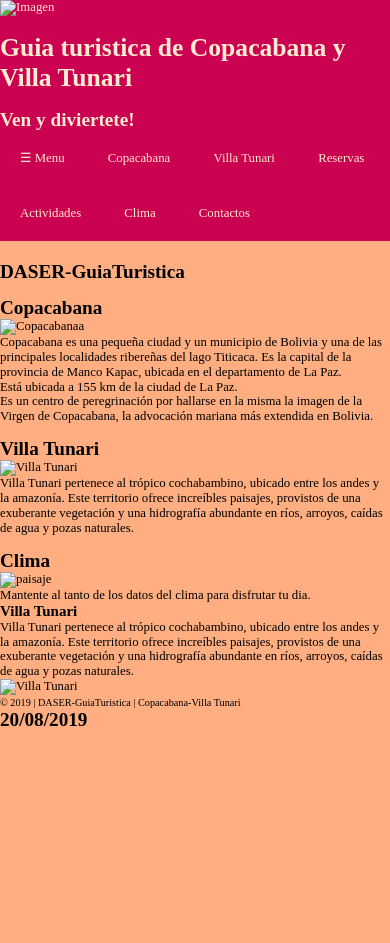
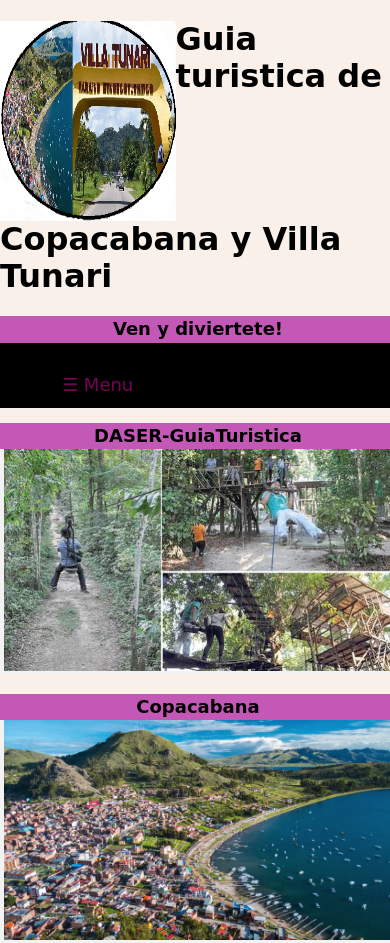
Before and after one commit to Dayana998/TecnologiaWeb, a plain HTML site: page asignaciones/asignacion5/loyunt2.html in a window 390 px wide. Shown: the top 943 px of the page. Before the commit the page ends 844 px from the top, so only its background shows below. Drawn offline with Linux system fonts and the light colour scheme; files that its build step writes are made by us from their sources; files whose address does not match are found by name.

Commit message:
awrtyjmnbv

```diff
--- /dev/null
+++ b/asignaciones/asignacion5/css/large.css
@@ -0,0 +1,76 @@
+body {
+    font-family: cursive;
+  }
+  .navigation li:first-child {
+    display: none;
+  }
+  ul {
+      font-size: 18px;
+      font-family: cursive;
+      list-style-type: none;
+      margin: 0;
+      padding: 0;
+      overflow: hidden;
+      background-color: #000000;
+    }
+
+    li {
+      float: left;
+      align-self: center;
+    }
+
+    li a {
+      align-self: center;
+      display: block;
+      color: white;
+      text-align: center;
+      margin-top: 20px;
+      padding: 14px 16px;
+      text-decoration: none;
+      margin-left: 50px;
+    }
+
+    /* Change the link color to #111 (black) on hover */
+    li a:hover {
+      background-color: #cdbace;
+      color: #000000;
+
+    }
+
+    section{
+      padding-left: 1%;
+      padding-right: 1%;
+      padding-bottom: 1%;
+      background-color: #F2F2F2;
+      width: 100%;
+      display: inline-block;
+    }
+    div img{
+      background-color: #cb0252;
+      display: block;
+      float: left;
+      width: 45%;
+    }
+
+    div p {
+      font-size: 20px;
+      padding-top: 8%;
+      margin-right: 5%;
+      float: right;
+      display:  block;
+      width: 45%;
+    }
+
+    h2{
+      margin-bottom: 0%;
+      font-size: 35px;
+      text-align: center;
+      background-color: #aa0b9da9;
+      padding: 3px;
+    }
+
+    footer {
+      background-color: #cb0252;
+      color: #f0e6df;
+      text-align: center;
+    }
--- /dev/null
+++ b/asignaciones/asignacion5/css/medium.css
@@ -0,0 +1,76 @@
+body {
+    font-family: cursive;
+  }
+  .navigation li:first-child {
+    display: none;
+  }
+  ul {
+      font-size: 18px;
+      font-family: cursive;
+      list-style-type: none;
+      margin: 0;
+      padding: 0;
+      overflow: hidden;
+      background-color: #000000;
+    }
+
+    li {
+      float: left;
+      align-self: center;
+    }
+
+    li a {
+      align-self: center;
+      display: block;
+      color: white;
+      text-align: center;
+      margin-top: 20px;
+      padding: 14px 16px;
+      text-decoration: none;
+      margin-left: 50px;
+    }
+
+    /* Change the link color to #111 (black) on hover */
+    li a:hover {
+      background-color: #cdbace;
+      color: #000000;
+
+    }
+
+    section{
+      padding-left: 1%;
+      padding-right: 1%;
+      padding-bottom: 1%;
+      background-color: #F2F2F2;
+      width: 100%;
+      display: inline-block;
+    }
+    div img{
+      background-color: #cb0252;
+      display: block;
+      float: left;
+      width: 45%;
+    }
+
+    div p {
+      font-size: 20px;
+      padding-top: 8%;
+      margin-right: 5%;
+      float: right;
+      display:  block;
+      width: 45%;
+    }
+
+    h2{
+      margin-bottom: 0%;
+      font-size: 35px;
+      text-align: center;
+      background-color: #aa0b9da9;
+      padding: 3px;
+    }
+
+    footer {
+      background-color: #cb0252;
+      color: #f0e6df;
+      text-align: center;
+    }
--- /dev/null
+++ b/asignaciones/asignacion5/css/pequeño.css
@@ -0,0 +1,65 @@
+@media screen and (max-width: 768px) {
+    body {
+        background: #faf0ea;
+        font-family: cursive;
+      }
+    section img {
+        float: left;
+        display : block;
+        width: 100%;
+    }
+    section{
+
+        width: 100%;
+    }
+   section p{
+        float: left;
+        display: block;
+        width: 100%;
+        padding: 1%;
+        font-size: 13px;
+        text-align: center;
+    }
+    h2 {
+        width: 100%;
+        font-size: 18px;
+    }
+
+    nav {
+        margin: 0 auto;
+        max-width: 760px;
+        background-color: #cb0252;
+    }
+    .navigation {
+        list-style: none;
+        text-align: center;
+        padding: 0;
+    }
+    .navigation li:first-child {
+        display: block;
+    }
+
+    .navigation li {
+        display: none;
+    }
+    .navigation a {
+        flex-direction: column;
+        display: block;
+        color:#760553;
+        padding: 0.75rem;
+        text-align: center;
+        text-decoration: none;
+    }
+    .navigation a:hover {
+        color: #380a52;
+        background-color: #fff;
+        font-weight: 700;
+    }
+
+    /* the onclick JS toggles the .repsonsive class from display none (.navigation li) to display block because the repsonsive class is added to the end of the class list like this in HTML Line #6.
+      <ul class="navigation responsive">
+      */
+    .responsive li {
+        display: block;
+    }
+  }
--- a/asignaciones/asignacion5/loyunt2.html
+++ b/asignaciones/asignacion5/loyunt2.html
@@ -4,9 +4,9 @@
   <meta charset="utf-8">
   <meta name="viewport" content="width=device-width, initial-scale=1, maximum-scale=1">
   <title>DASER-GuiaTuristica</title>
-  <link rel="stylesheet" href="css/stilos.css">
-  <link rel="stylesheet" href="css/largestyle.css">
-  <link rel="stylesheet" href="css/smallstyle.css">
+  <link rel="stylesheet" href="css/medium.css">
+  <link rel="stylesheet" href="css/large.css">
+  <link rel="stylesheet" href="css/pequeño.css">
   <link rel="stylesheet" href="css/normalize.css">
 
   <meta name="description" content="Guia turistica de Copacabana y Villa Tunari de Bolivia">
@@ -36,14 +36,14 @@
       <main>
           <h2>DASER-GuiaTuristica</h2>
           <section>
-            <img src=""
+            <img src="imagenes/parque.jpg" alt="parque Tunari" width="400"/>
           </section>
 
           <h2>Copacabana</h2>
           <section>
 
               <div>
-                 <img src="imagenes/1.jpg" alt="Copacabanaa" width="400" height="250"/>
+                 <img src="imagenes/1.jpg" alt="Copacabanaa" width="400" />
               </div>
               <div>
                   <p>Copacabana es una pequeña ciudad y un municipio de Bolivia y una de las principales localidades ribereñas del lago Titicaca. Es la capital de la provincia de Manco Kapac, ubicada en el departamento de La Paz.<br> Está ubicada a 155 km de la ciudad de La Paz. <br>Es un centro de peregrinación por hallarse en la misma la imagen de la Virgen de Copacabana, la advocación mariana más extendida en Bolivia.
@@ -66,25 +66,18 @@
           <section>
 
               <div><img src="img/Ciudad_de_Cochabamba.jpg" alt="paisaje" width="400"></div>
-              <div><p>Mantente al tanto de los datos del clima para disfrutar tu dia.</p></div>
+              <div><p>Disfrutas mas tu viaje verificando como estara el clima durante tu estadia</p></div>
 
           </section>
 
+</main>
 
-
-
-      <div>
-       <h3>Villa Tunari</h3>
-       <p>Villa Tunari pertenece al trópico cochabambino, ubicado entre los andes y la amazonía. Este territorio ofrece increíbles paisajes, provistos de una exuberante vegetación y una hidrografía abundante en ríos, arroyos, caídas de agua y pozas naturales.<br></p>
-       <img src="imagenes/villa-tunari.jpg" alt="Villa Tunari" width="400" height="250"/>
-      </div>
-    </div>
        <Footer>
         <p><small> &copy; 2019 |  DASER-GuiaTuristica   | Copacabana-Villa Tunari </small></p >
             <h2 id="fecha">
                 <script src="js/hora.js"></script>
             </h2>
        </Footer>
-      </main>
+
 </body>
 </html>
```
Also changed, not shown: asignaciones/asignacion5/js/footer.js (+10 -9 lines), asignaciones/asignacion5/css/normalize.css (added), asignaciones/asignacion5/imagenes/1.jpg (added), asignaciones/asignacion5/imagenes/AA.png (added), asignaciones/asignacion5/imagenes/parque.jpg (added), asignaciones/asignacion5/imagenes/villa-tunari.jpg (added).
